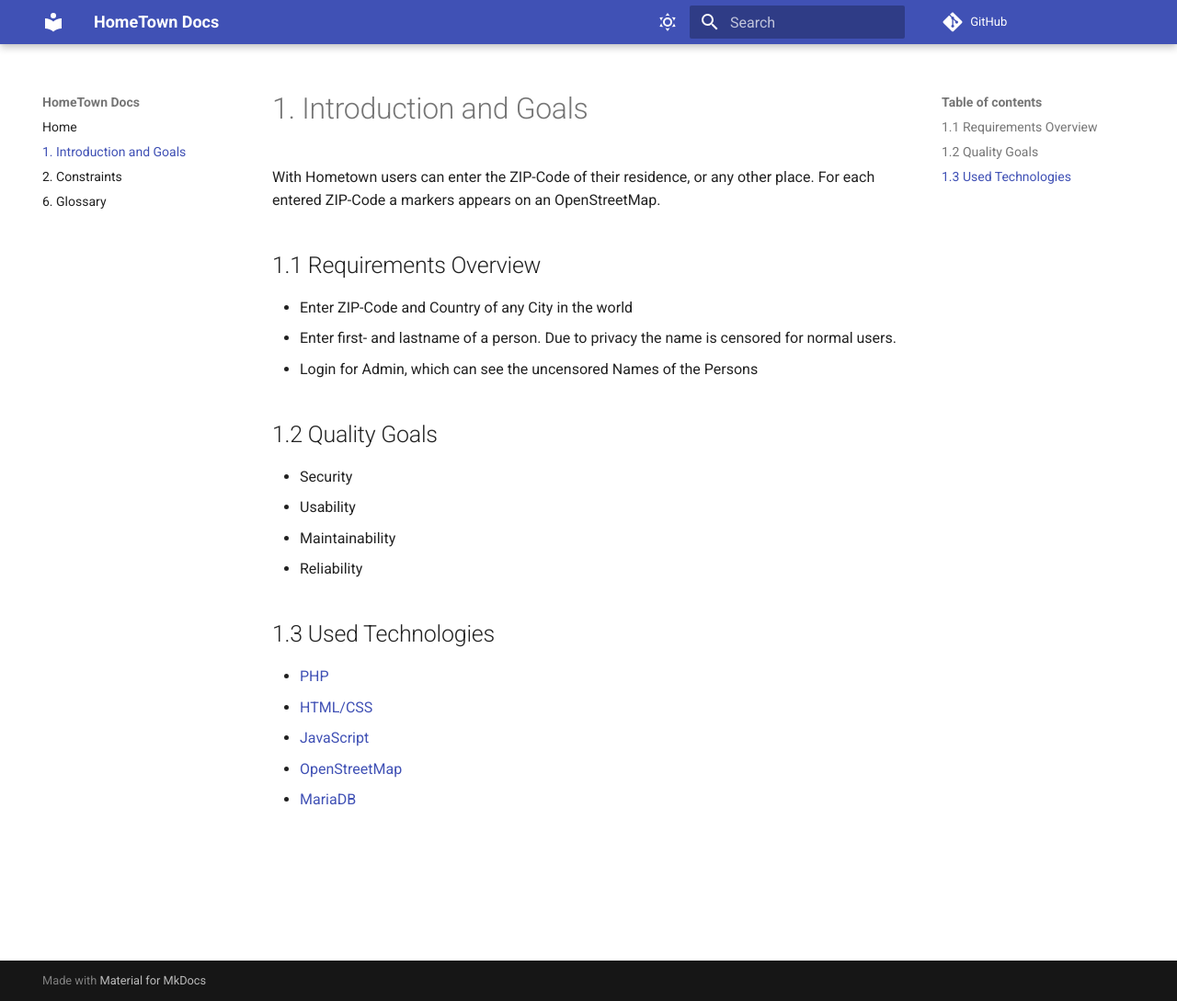
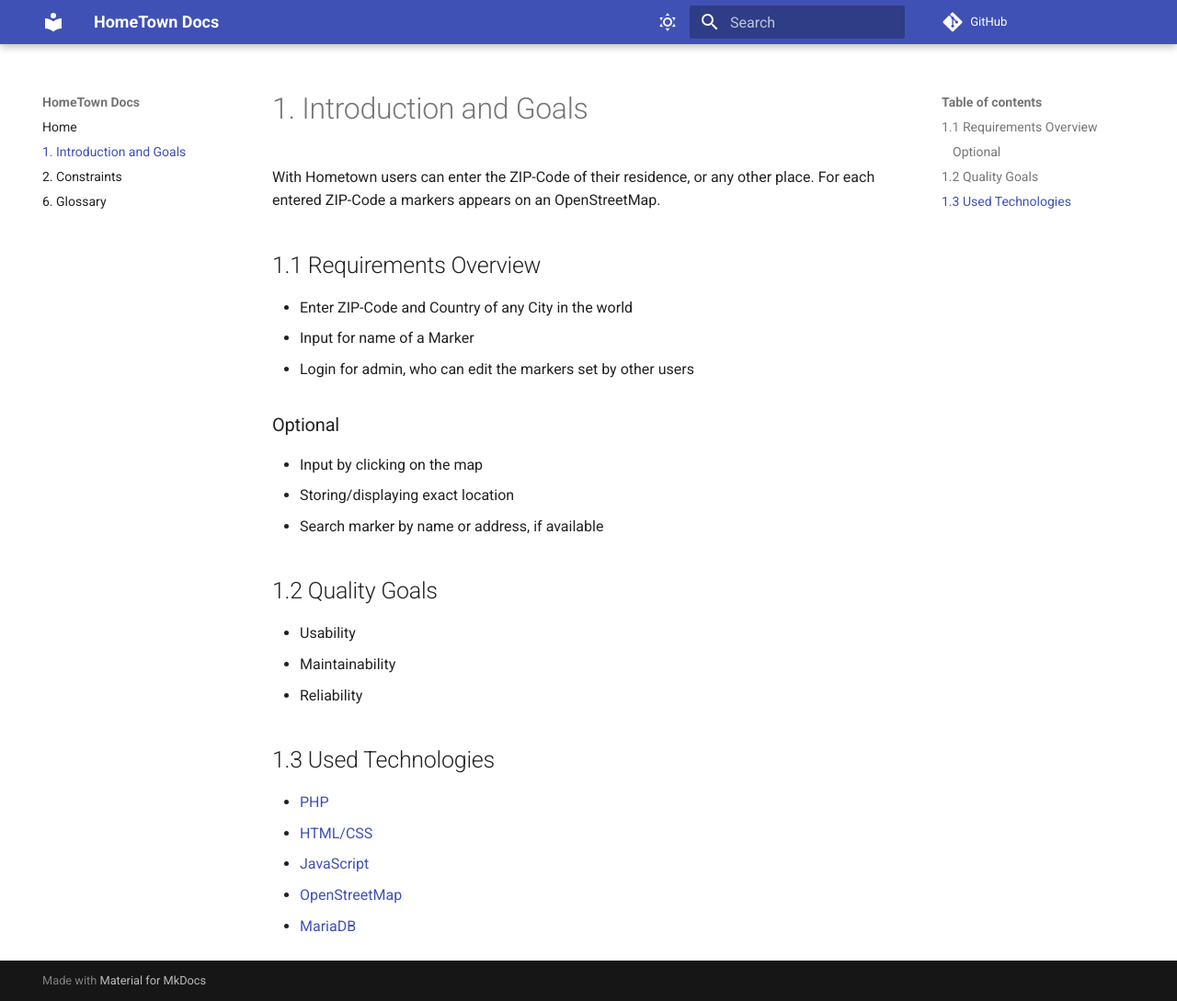
Before and after one commit to Lezurex/hometown, an MkDocs documentation site: the page built from docs/01.-Introduction-and-Goals.md, in a window 1280 px wide and 1089 px high. Shown: the whole window at 92% size. Built offline with MkDocs 1.6.1 and Material for MkDocs 9.7.7, drawn with Linux system fonts in a browser that asks for light colours; comment, search, counter and statistics services are not loaded.

Commit message:
:memo: changed requirements

```diff
--- a/docs/01.-Introduction-and-Goals.md
+++ b/docs/01.-Introduction-and-Goals.md
@@ -6,12 +6,17 @@ appears on an OpenStreetMap.
 ## 1.1 Requirements Overview
 
 - Enter ZIP-Code and Country of any City in the world
-- Enter first- and lastname of a person. Due to privacy the name is censored for normal users.
-- Login for Admin, which can see the uncensored Names of the Persons
+- Input for name of a Marker
+- Login for admin, who can edit the markers set by other users
+
+### Optional
+
+- Input by clicking on the map
+- Storing/displaying exact location
+- Search marker by name or address, if available
 
 ## 1.2 Quality Goals
 
-- Security
 - Usability
 - Maintainability
 - Reliability
```
